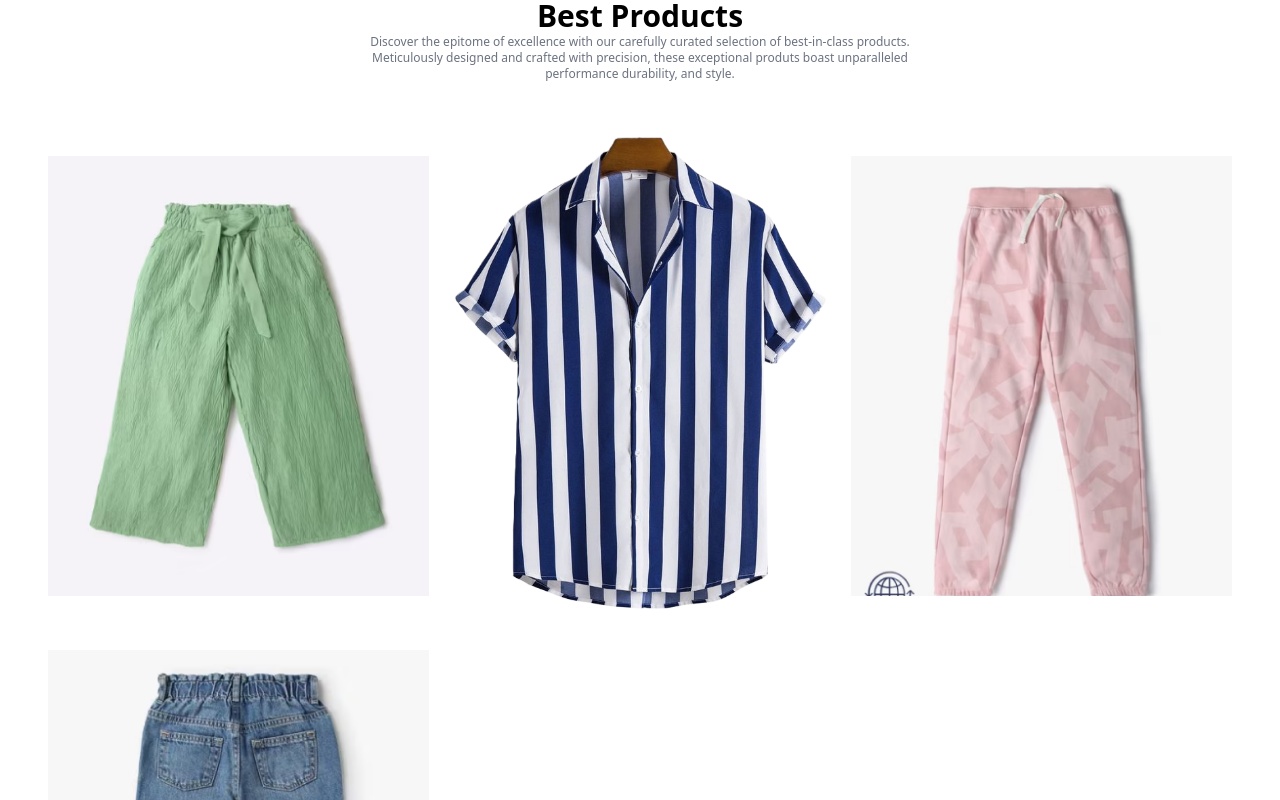
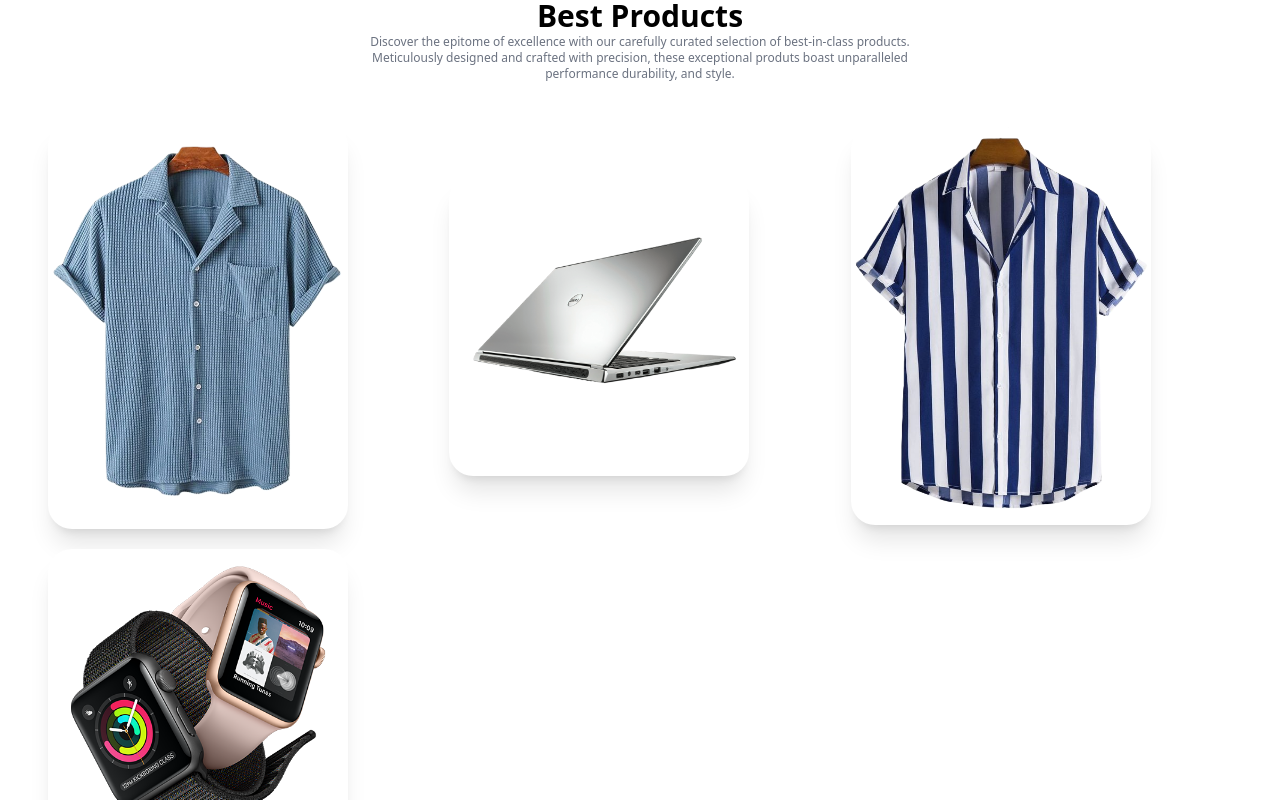
Before and after one commit to pkay025/E-commerce, a React (Vite) app in the folder frontend/: page / in a window 1280 px wide. Shown: the part 1600-2400 px from the top of the page. Built offline with nearby package versions, Linux system fonts and the light colour scheme.

Commit message:
initial commit

```diff
--- a/frontend/src/components/Navbar/TopProducts/TopProducts.jsx
+++ b/frontend/src/components/Navbar/TopProducts/TopProducts.jsx
@@ -1,8 +1,8 @@
 import React from "react";
-import Image1 from "../../../assets/product/p_img50.png";
-import Image2 from "../../../assets/product/shirt2.png";
-import Image3 from "../../../assets/product/p_img47.png";
-import Image4 from "../../../assets/product/p_img43.png";
+import Image1 from "../../../assets/product/shirt.png";
+import Image2 from "../../../assets/product/r-5.png";
+import Image3 from "../../../assets/product/shirt2.png";
+import Image4 from "../../../assets/product/6.png";
 
 import { FaStar } from "react-icons/fa";
 
@@ -28,17 +28,17 @@ const ProductsData = [
     {
         id: 4,
         img: Image4,
-        title: "Kid's jeans",
-        description: "Our kid's jeans are designed to provide a comfortable and stylish fit for your little ones.",
+        title: "Casual jeans",
+        description: "Our jeans are designed to provide a comfortable and stylish fit for your loved ones.",
     },
 ]
 
 const TopProducts = () => {
   return (
     <div>
-       <div className="container">
-        {/* Header section */}
-        <div className="text-center mb-10 max-w-[600px] mx-auto">
+    <div className="container">
+    {/* Header section */}
+    <div className="text-center mb-10 max-w-[600px] mx-auto">
     <p data-aos="fade-up" className="text-sm text-secondary">
         Top Rated Products for you</p>
     <h1 data-aos="fade-up" className="text-3xl font-bold">
@@ -55,7 +55,11 @@ const TopProducts = () => {
     md:grid-cols-3 gap-20 md:gap-5 place items-center">
         {
             ProductsData.map((data) => (
-            <div>
+            <div
+            className="rounded-3xl bg-white
+            dark:bg-gray-800 hover:bg-black/50
+            dark:hover:bg-secondary hover:text-white
+            relative shadow-xl duration-high group max-w-[300px]">
                 {/* image section */}
 
                 <div>
```
